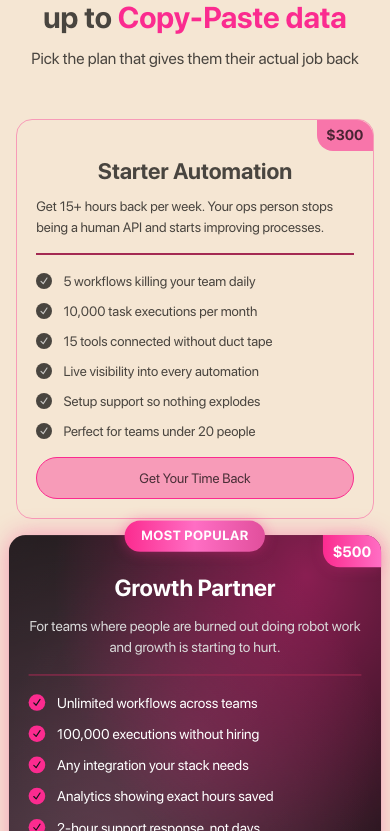
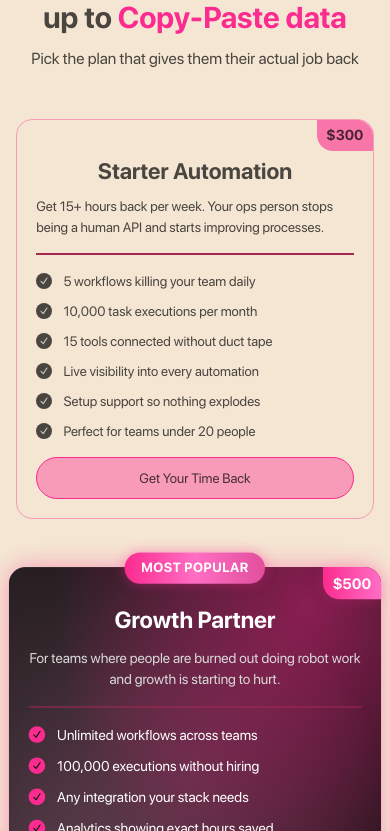
Before and after one commit to FahadBinQaiser/Parallax, a React (Vite) app: page / in a window 390 px wide. Shown: the part 8373-9204 px from the top of the page. Built offline with nearby package versions, Linux system fonts and the light colour scheme.

Commit message:
Gap updated

```diff
--- a/src/components/PricingSection/PricingSection.jsx
+++ b/src/components/PricingSection/PricingSection.jsx
@@ -15,7 +15,7 @@
           </p>
         </div>
 
-        <div className="mx-auto grid grid-cols-1 md:grid-cols-2 lg:grid-cols-3 gap-6 md:gap-8 max-w-7xl items-stretch">
+        <div className="mx-auto grid grid-cols-1 md:grid-cols-2 lg:grid-cols-3 gap-14 md:gap-8 max-w-7xl items-stretch">
           <PricingCard
             title="Starter Automation"
             price="$300"
```
